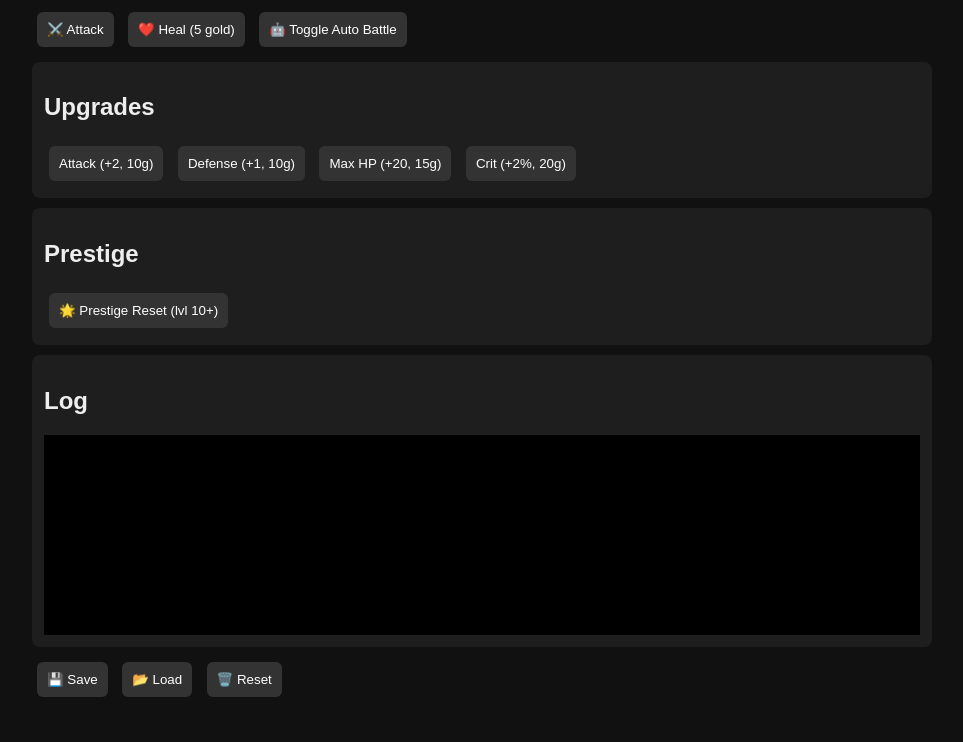
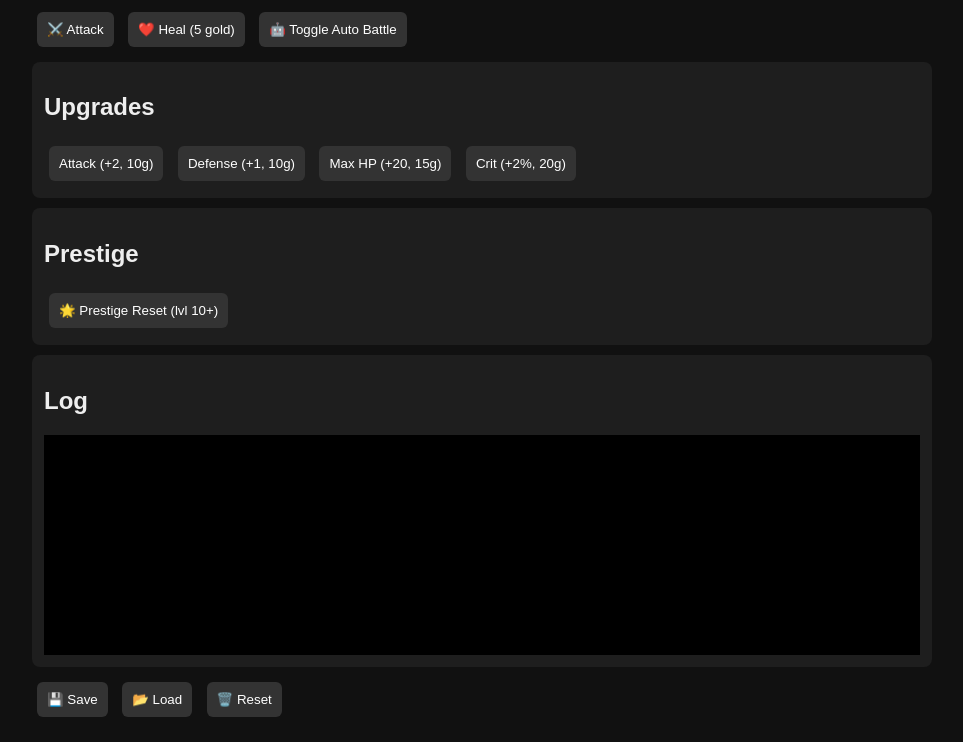
Before and after one commit to jonathonshoats/rpg-game, a plain HTML site: page index.html in a window 1280 px wide. Shown: the part 706-1448 px from the top of the page, without its empty margins (158-1121 px from the left). Drawn offline with Linux system fonts and the light colour scheme.

Commit message:
Update style.css

```diff
--- a/style.css
+++ b/style.css
@@ -3,4 +3,4 @@ body{background:#111;color:#eee;font-family:Arial;margin:0;padding:20px}
 .panel{background:#1e1e1e;padding:12px;margin:10px 0;border-radius:8px}
 button{margin:5px;padding:10px;border:0;border-radius:6px;cursor:pointer;background:#333;color:white}
 button:hover{background:#555}
-#log{height:180px;overflow:auto;background:#000;padding:10px}
+#log{height:200px;overflow:auto;background:#000;padding:10px;font-size:14px}
```
